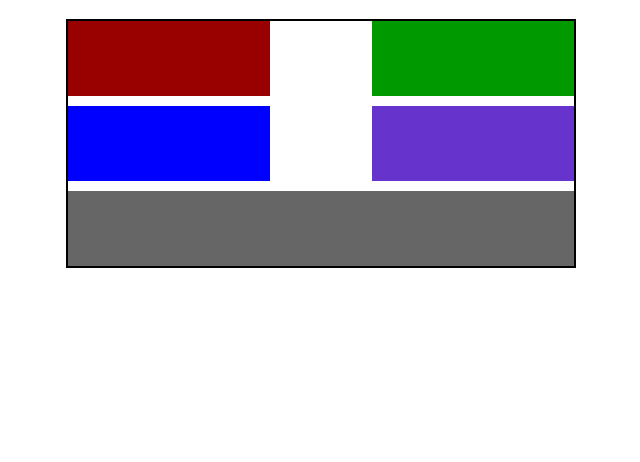
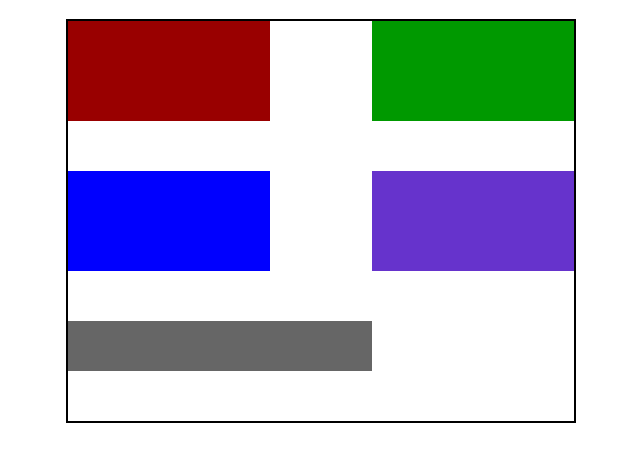
Before and after one commit to andreserenaquintilla/Ejercicios_Dise-o_Web, a plain HTML site: page UD2_HTML5_CSS3_Conceptos_Básicos/HTML_Ejercicio_6/index.html in a window 1280 px wide. Shown: the part 82-544 px from the top of the page, without its empty margins (319-959 px from the left). Drawn offline with Linux system fonts and the light colour scheme.

Commit message:
he avanzado

```diff
--- a/UD2_HTML5_CSS3_Conceptos_Básicos/HTML_Ejercicio_6/css2.css
+++ b/UD2_HTML5_CSS3_Conceptos_Básicos/HTML_Ejercicio_6/css2.css
@@ -26,37 +26,38 @@ h1 {
   background-color: #fff;
   width: 40%;
   height: 70%;
-  align-content: space-around;
+  min-height: 400px;
   margin: auto;
   border: 2px solid black;
   display: flex;
+  align-content: flex-start;
 }
 
 /* SOLUCIÓN */
 .container {
   display: flex;
-  row-gap: 10px;
+  row-gap: 50px;
   flex-wrap: wrap;
   justify-content: space-between;
 }
 
 .red {
   width: 40%;
-  height: 75px;
+  height: 100px;
 }
 .green {
   width: 40%;
-  height: 75px;
+  height: 100px;
 }
 .blue {
   width: 40%;
-  height: 75px;
+  height: 100px;
 }
 .purple {
   width: 40%;
-  height: 75px;
+  height: 100px;
 }
 .grey {
   width: 100%;
-  height: 75px;
+  height: 50px;
 }
--- a/UD2_HTML5_CSS3_Conceptos_Básicos/HTML_Ejercicio_6/css3.css
+++ b/UD2_HTML5_CSS3_Conceptos_Básicos/HTML_Ejercicio_6/css3.css
@@ -1,4 +1,3 @@
-
 h1 {
   font-family: Tahoma, Geneva, sans-serif;
   text-align: center;
@@ -7,47 +6,63 @@ h1 {
   padding: 10px;
 }
 
-.red { background-color: #900;}
-.green { background-color: #090; }
-.blue { background-color: #00F; }
-.purple { background-color: #63C; }
-.grey { background-color: #666; }
+.red {
+  background-color: #900;
+}
+.green {
+  background-color: #090;
+}
+.blue {
+  background-color: #00f;
+}
+.purple {
+  background-color: #63c;
+}
+.grey {
+  background-color: #666;
+}
 
 .container {
-    background-color: #FFF;
+  background-color: #fff;
   width: 40%;
   height: 70%;
   min-height: 400px;
   margin: auto;
   border: 2px solid black;
+  display: flex;
+  align-content: flex-start;
 }
 
 /* SOLUCIÓN */
 .container {
   display: flex;
-  gap: 50px;
-  flex-wrap:  wrap;
+  row-gap: 25px;
+  flex-wrap: wrap;
+  justify-content: space-around;
 }
 
 .red {
-  width: 500px;
-  height: 50px;
+  width: 40%;
+  height: 125px;
+  order: 2;
 }
 .green {
-  width: 500px;
-  height: 50px;
-  flex-direction: row-reverse;
-  justify-content:flex-end;
+  width: 40%;
+  height: 125px;
+  order: 1;
 }
 .blue {
-  width: 500px;
-  height: 50px;
+  width: 40%;
+  height: 125px;
+  order: 4;
 }
 .purple {
-  width: 500px;
-  height: 50px;
+  width: 40%;
+  height: 125px;
+  order: 3;
 }
 .grey {
-  width: 500px;
-  height: 50px;
+  width: 100%;
+  height: 75px;
+  order: 5;
 }
--- a/UD2_HTML5_CSS3_Conceptos_Básicos/HTML_Ejercicio_6/css4.css
+++ b/UD2_HTML5_CSS3_Conceptos_Básicos/HTML_Ejercicio_6/css4.css
@@ -1,4 +1,3 @@
-
 h1 {
   font-family: Tahoma, Geneva, sans-serif;
   text-align: center;
@@ -7,47 +6,58 @@ h1 {
   padding: 10px;
 }
 
-.red { background-color: #900;}
-.green { background-color: #090; }
-.blue { background-color: #00F; }
-.purple { background-color: #63C; }
-.grey { background-color: #666; }
+.red {
+  background-color: #900;
+}
+.green {
+  background-color: #090;
+}
+.blue {
+  background-color: #00f;
+}
+.purple {
+  background-color: #63c;
+}
+.grey {
+  background-color: #666;
+}
 
 .container {
-    background-color: #FFF;
+  background-color: #fff;
   width: 40%;
   height: 70%;
   min-height: 400px;
   margin: auto;
   border: 2px solid black;
+  display: flex;
+  align-content: flex-start;
 }
 
 /* SOLUCIÓN */
 .container {
   display: flex;
-  gap: 50px;
-  flex-wrap:  wrap;
+  row-gap: 50px;
+  flex-wrap: wrap;
+  justify-content: space-between;
 }
 
 .red {
-  width: 500px;
+  width: 40%;
+  height: 100px;
+}
+.green {
+  width: 40%;
+  height: 100px;
+}
+.blue {
+  width: 40%;
+  height: 100px;
+}
+.purple {
+  width: 40%;
+  height: 100px;
+}
+.grey {
+  width: 60%;
   height: 50px;
 }
-.green {
-  width: 500px;
-  height: 50px;
-  flex-direction: row-reverse;
-  justify-content:flex-end;
-}
-.blue {
-  width: 500px;
-  height: 50px;
-}
-.purple {
-  width: 500px;
-  height: 50px;
-}
-.grey {
-  width: 500px;
-  height: 50px;
-}
--- a/UD2_HTML5_CSS3_Conceptos_Básicos/HTML_Ejercicio_6/css5.css
+++ b/UD2_HTML5_CSS3_Conceptos_Básicos/HTML_Ejercicio_6/css5.css
@@ -1,4 +1,3 @@
-
 h1 {
   font-family: Tahoma, Geneva, sans-serif;
   text-align: center;
@@ -7,47 +6,58 @@ h1 {
   padding: 10px;
 }
 
-.red { background-color: #900;}
-.green { background-color: #090; }
-.blue { background-color: #00F; }
-.purple { background-color: #63C; }
-.grey { background-color: #666; }
+.red {
+  background-color: #900;
+}
+.green {
+  background-color: #090;
+}
+.blue {
+  background-color: #00f;
+}
+.purple {
+  background-color: #63c;
+}
+.grey {
+  background-color: #666;
+}
 
 .container {
-    background-color: #FFF;
+  background-color: #fff;
   width: 40%;
   height: 70%;
   min-height: 400px;
   margin: auto;
   border: 2px solid black;
+  display: flex;
+  align-content: flex-start;
 }
 
 /* SOLUCIÓN */
 .container {
   display: flex;
-  gap: 50px;
-  flex-wrap:  wrap;
+  row-gap: 50px;
+  flex-wrap: wrap;
+  justify-content: space-between;
 }
 
 .red {
-  width: 500px;
+  width: 40%;
+  height: 100px;
+}
+.green {
+  width: 40%;
+  height: 100px;
+}
+.blue {
+  width: 40%;
+  height: 100px;
+}
+.purple {
+  width: 40%;
+  height: 100px;
+}
+.grey {
+  width: 100%;
   height: 50px;
 }
-.green {
-  width: 500px;
-  height: 50px;
-  flex-direction: row-reverse;
-  justify-content:flex-end;
-}
-.blue {
-  width: 500px;
-  height: 50px;
-}
-.purple {
-  width: 500px;
-  height: 50px;
-}
-.grey {
-  width: 500px;
-  height: 50px;
-}
--- a/UD2_HTML5_CSS3_Conceptos_Básicos/HTML_Ejercicio_6/css6.css
+++ b/UD2_HTML5_CSS3_Conceptos_Básicos/HTML_Ejercicio_6/css6.css
@@ -1,4 +1,3 @@
-
 h1 {
   font-family: Tahoma, Geneva, sans-serif;
   text-align: center;
@@ -7,47 +6,58 @@ h1 {
   padding: 10px;
 }
 
-.red { background-color: #900;}
-.green { background-color: #090; }
-.blue { background-color: #00F; }
-.purple { background-color: #63C; }
-.grey { background-color: #666; }
+.red {
+  background-color: #900;
+}
+.green {
+  background-color: #090;
+}
+.blue {
+  background-color: #00f;
+}
+.purple {
+  background-color: #63c;
+}
+.grey {
+  background-color: #666;
+}
 
 .container {
-    background-color: #FFF;
+  background-color: #fff;
   width: 40%;
   height: 70%;
   min-height: 400px;
   margin: auto;
   border: 2px solid black;
+  display: flex;
+  align-content: flex-start;
 }
 
 /* SOLUCIÓN */
 .container {
   display: flex;
-  gap: 50px;
-  flex-wrap:  wrap;
+  row-gap: 50px;
+  flex-wrap: wrap;
+  justify-content: space-between;
 }
 
 .red {
-  width: 500px;
+  width: 40%;
+  height: 100px;
+}
+.green {
+  width: 40%;
+  height: 100px;
+}
+.blue {
+  width: 40%;
+  height: 100px;
+}
+.purple {
+  width: 40%;
+  height: 100px;
+}
+.grey {
+  width: 100%;
   height: 50px;
 }
-.green {
-  width: 500px;
-  height: 50px;
-  flex-direction: row-reverse;
-  justify-content:flex-end;
-}
-.blue {
-  width: 500px;
-  height: 50px;
-}
-.purple {
-  width: 500px;
-  height: 50px;
-}
-.grey {
-  width: 500px;
-  height: 50px;
-}
--- a/UD2_HTML5_CSS3_Conceptos_Básicos/HTML_Ejercicio_6/css7.css
+++ b/UD2_HTML5_CSS3_Conceptos_Básicos/HTML_Ejercicio_6/css7.css
@@ -1,4 +1,3 @@
-
 h1 {
   font-family: Tahoma, Geneva, sans-serif;
   text-align: center;
@@ -7,47 +6,58 @@ h1 {
   padding: 10px;
 }
 
-.red { background-color: #900;}
-.green { background-color: #090; }
-.blue { background-color: #00F; }
-.purple { background-color: #63C; }
-.grey { background-color: #666; }
+.red {
+  background-color: #900;
+}
+.green {
+  background-color: #090;
+}
+.blue {
+  background-color: #00f;
+}
+.purple {
+  background-color: #63c;
+}
+.grey {
+  background-color: #666;
+}
 
 .container {
-    background-color: #FFF;
+  background-color: #fff;
   width: 40%;
   height: 70%;
   min-height: 400px;
   margin: auto;
   border: 2px solid black;
+  display: flex;
+  align-content: flex-start;
 }
 
 /* SOLUCIÓN */
 .container {
   display: flex;
-  gap: 50px;
-  flex-wrap:  wrap;
+  row-gap: 50px;
+  flex-wrap: wrap;
+  justify-content: space-between;
 }
 
 .red {
-  width: 500px;
+  width: 40%;
+  height: 100px;
+}
+.green {
+  width: 40%;
+  height: 100px;
+}
+.blue {
+  width: 40%;
+  height: 100px;
+}
+.purple {
+  width: 40%;
+  height: 100px;
+}
+.grey {
+  width: 100%;
   height: 50px;
 }
-.green {
-  width: 500px;
-  height: 50px;
-  flex-direction: row-reverse;
-  justify-content:flex-end;
-}
-.blue {
-  width: 500px;
-  height: 50px;
-}
-.purple {
-  width: 500px;
-  height: 50px;
-}
-.grey {
-  width: 500px;
-  height: 50px;
-}
--- a/UD2_HTML5_CSS3_Conceptos_Básicos/HTML_Ejercicio_6/css8.css
+++ b/UD2_HTML5_CSS3_Conceptos_Básicos/HTML_Ejercicio_6/css8.css
@@ -1,4 +1,3 @@
-
 h1 {
   font-family: Tahoma, Geneva, sans-serif;
   text-align: center;
@@ -7,47 +6,58 @@ h1 {
   padding: 10px;
 }
 
-.red { background-color: #900;}
-.green { background-color: #090; }
-.blue { background-color: #00F; }
-.purple { background-color: #63C; }
-.grey { background-color: #666; }
+.red {
+  background-color: #900;
+}
+.green {
+  background-color: #090;
+}
+.blue {
+  background-color: #00f;
+}
+.purple {
+  background-color: #63c;
+}
+.grey {
+  background-color: #666;
+}
 
 .container {
-    background-color: #FFF;
+  background-color: #fff;
   width: 40%;
   height: 70%;
   min-height: 400px;
   margin: auto;
   border: 2px solid black;
+  display: flex;
+  align-content: flex-start;
 }
 
 /* SOLUCIÓN */
 .container {
   display: flex;
-  gap: 50px;
-  flex-wrap:  wrap;
+  row-gap: 50px;
+  flex-wrap: wrap;
+  justify-content: space-between;
 }
 
 .red {
-  width: 500px;
+  width: 40%;
+  height: 100px;
+}
+.green {
+  width: 40%;
+  height: 100px;
+}
+.blue {
+  width: 40%;
+  height: 100px;
+}
+.purple {
+  width: 40%;
+  height: 100px;
+}
+.grey {
+  width: 100%;
   height: 50px;
 }
-.green {
-  width: 500px;
-  height: 50px;
-  flex-direction: row-reverse;
-  justify-content:flex-end;
-}
-.blue {
-  width: 500px;
-  height: 50px;
-}
-.purple {
-  width: 500px;
-  height: 50px;
-}
-.grey {
-  width: 500px;
-  height: 50px;
-}
--- a/UD2_HTML5_CSS3_Conceptos_Básicos/HTML_Ejercicio_6/index.html
+++ b/UD2_HTML5_CSS3_Conceptos_Básicos/HTML_Ejercicio_6/index.html
@@ -4,7 +4,7 @@
         <title>Desarrollo de Interfaces Web</title>
         <meta charset="UTF-8">
         <meta name="viewport" content="width=device-width, initial-scale=1.0">
-        <link rel="stylesheet" type="text/css" href="css2.css">
+        <link rel="stylesheet" type="text/css" href="css4.css">
     </head>
     <body>
         <h1>Práctica 3 - Flex</h1>
```
Lines whose indentation alone changed are shown as unchanged.
